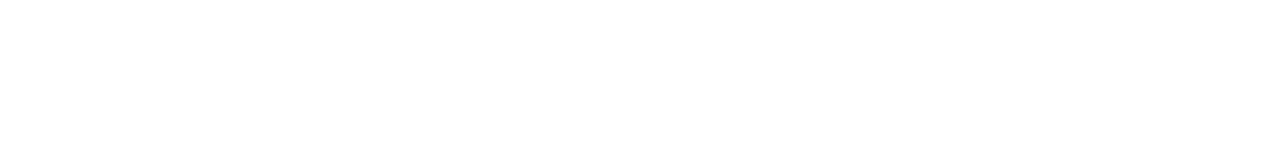
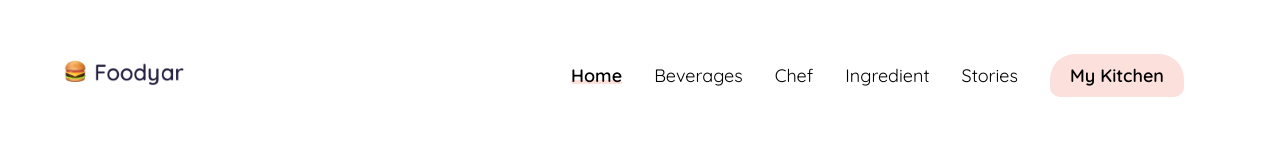
Before and after one commit to ajmalfaris11/Foodyar, a plain HTML site: page index.html in a window 1280 px wide. Drawn offline with nearby package versions, Linux system fonts and the light colour scheme.

Commit message:
Header section completed with responsive

```diff
--- a/css/style.css
+++ b/css/style.css
@@ -16,3 +16,148 @@ ol, ul {
 a{
     color: black;
 }
+
+body{
+	font-family: "Quicksand", sans-serif;
+}
+header{
+	padding-top: 50px;
+}
+
+.wrapper{
+	width: 90%;
+	margin: 0 auto;
+}
+
+header .wrapper{
+	display: flex;
+	justify-content: space-between;
+	height: 50px;
+	position: relative;
+	align-items: center;
+}
+header .wrapper h1 img{
+	width: 120px;
+	transition: transform 0.5s ease-in-out;}
+
+header .wrapper h1 img:hover{
+	transform: scale(1.1);
+}
+
+header .wrapper ul{
+	display: flex;
+	justify-content: end;
+}
+
+header .wrapper ul li{
+	margin-right: 32px;
+	display: flex;
+	align-items: center;
+}
+
+header .wrapper ul li a{
+	font-size: 18px;
+	font-weight: 400;
+
+}
+
+header .wrapper ul li:first-child a{
+	font-weight: 600;
+
+}
+
+header .wrapper ul li:not(:first-child) a:hover{
+	text-decoration: underline 3px #FBE0DC;
+
+}
+
+.rounded-text-decoration {
+    position: relative;
+    text-decoration: none;
+    color: black;
+	z-index: 1;
+  }
+  .rounded-text-decoration::after {
+	z-index: -1;
+    content: "";
+    position: absolute;
+    left: 0;
+    bottom: 3px;
+    width: 100%;
+    height: 0.2em;
+    background-color: #FBE0DC;
+    border-radius: 0.1em;
+  }
+
+
+header .wrapper ul li:last-child a{
+	font-weight: 600;
+	padding: 10px 20px;
+	background-color: #FBE0DC;
+	border-radius: 25px 25px 10px 10px ;
+	display: none;
+}
+
+
+#menuBtn{
+	display:none;
+	position: absolute;
+	right:0%;
+	font-weight: 900;
+}
+
+
+
+/* ===== MEDIA QUERIES ===== MEDIA QUERIES ===== MEDIA QUERIES =====  */
+
+
+@media only screen and (min-width: 768px) {
+
+	header .wrapper ul li:last-child a{
+		display: block;
+	}
+
+
+  }
+
+
+  @media only screen and (max-width:768px){
+	header .wrapper{
+		justify-content: center;
+	}
+	header .wrapper h1 img{
+		width: 150px;
+	}
+
+	header .wrapper h1 img{
+		margin-left: 50px;
+
+	}
+
+}
+
+@media only screen and (max-width: 575px) {
+
+	#menuBtn {
+	   left: 0%;
+	 }
+
+	 header{
+		padding-top: 20px;
+	}
+
+	}
+
+@media only screen and (max-width: 900px) {
+	header .wrapper ul li:not(:last-child) {
+	  display: none;
+	}
+
+	#menuBtn {
+		display: block;
+	  }
+
+	  ul{
+		  margin-right: 5%;
+	  }
+}
--- a/index.html
+++ b/index.html
@@ -6,14 +6,34 @@
     <title>Foodyar</title>
     <link rel="stylesheet" href="css/style.css">
     <link rel="icon" href="images/icon.png">
+
     <!-- Font link from google fonts -->
     <link rel="preconnect" href="https://fonts.googleapis.com">
     <link rel="preconnect" href="https://fonts.gstatic.com" crossorigin>
     <link href="https://fonts.googleapis.com/css2?family=Quicksand:wght@300..700&display=swap" rel="stylesheet">
+
+    <!-- Google Icom link -->
+    <link rel="stylesheet" href="https://fonts.googleapis.com/css2?family=Material+Symbols+Outlined:opsz,wght,FILL,GRAD@20..48,100..700,0..1,-50..200" />
+
 </head>
 <body>
 
-
+    <header>
+        <section class="wrapper">
+            <h1>
+                <img src="images/logo.png" alt="Foodyar-logo">
+            </h1>
+            <ul>
+                <li><a href="" class="rounded-text-decoration">Home</a></li>
+                <li><a href="">Beverages</a></li>
+                <li><a href="">Chef</a></li>
+                <li><a href="">Ingredient</a></li>
+                <li><a href="">Stories</a></li>
+                <li><a href="">My Kitchen</a></li>
+            </ul>
+            <span class="material-symbols-outlined" id="menuBtn">menu</span>
+        </section>
+    </header>
 
 </body>
 </html>
```
